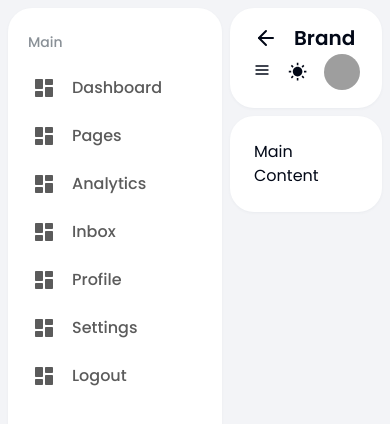
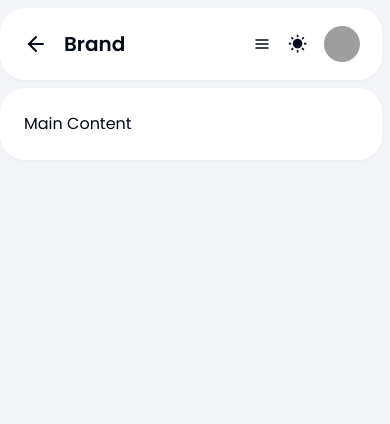
Before and after one commit to Badhon303/island-admin, a Next.js app: page / in a window 390 px wide. Shown: the top 424 px of the page. Built offline with nearby package versions, Linux system fonts and the light colour scheme; grey boxes are pictures that could not be loaded.

Commit message:
before sidebar

```diff
--- a/components/header.jsx
+++ b/components/header.jsx
@@ -33,7 +33,7 @@ const Header = ({ toggleSidebar, isOpen }) => {
           Brand
         </Link>
         <div className="sm:order-3 flex items-center gap-x-2">
-          <div className="sm:hidden">
+          <div className="sm:hidden flex item-center">
             <HeaderDropdown />
           </div>
           <div className="flex items-center gap-2">
--- a/components/sidebar.jsx
+++ b/components/sidebar.jsx
@@ -24,25 +24,25 @@ const Menus = [
 const Sidebar = ({ isOpen }) => {
   return (
     <aside
-      className={`px-2 py-6 ${
+      className={`hidden sm:block px-2 py-6 ${
         isOpen ? "w-64" : "w-20"
-      } min-h-[98vh] bg-background relative duration-300 m-2 rounded-3xl shadow-basic`}
+      } min-h-[98.8svh] bg-background relative duration-300 m-2 rounded-3xl shadow-basic`}
     >
       <div>
-        <div className="px-3 font-medium text-sm text-[#6c757d] opacity-80">
+        <div className="px-3 font-medium text-sm text-[#6c757d] opacity-80 dark:text-white">
           Main
         </div>
         <ul className="py-3">
           {Menus.map((menu, index) => (
             <div key={index} className="py-1">
               <li
-                className={`py-2 text-sm text-[#5b5b5b] flex items-center gap-x-4 cursor-pointer hover:bg-[#f3f6f9] dark:hover:bg-gray-800 rounded-md`}
+                className={`py-2 text-sm text-[#5b5b5b] flex items-center gap-x-4 cursor-pointer hover:bg-[#f3f6f9] dark:hover:bg-gray-800 dark:text-white rounded-md`}
               >
-                <span className="ps-4 text-2xl block float-left">
+                <span className="ps-5 text-2xl block float-left">
                   <RiDashboardFill />
                 </span>
                 <span
-                  className={`text-base font-medium flex-1 duration-500 ${
+                  className={`text-base font-medium flex-1 ${
                     !isOpen && "hidden"
                   }`}
                 >
```
